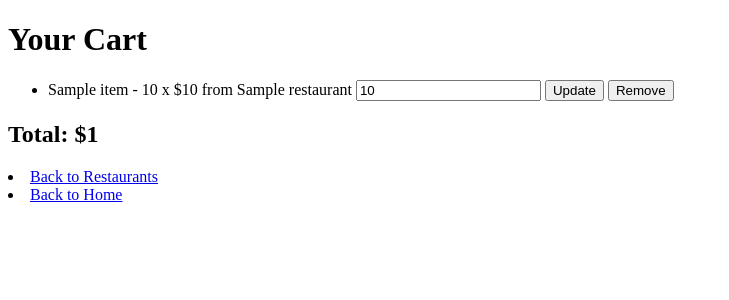
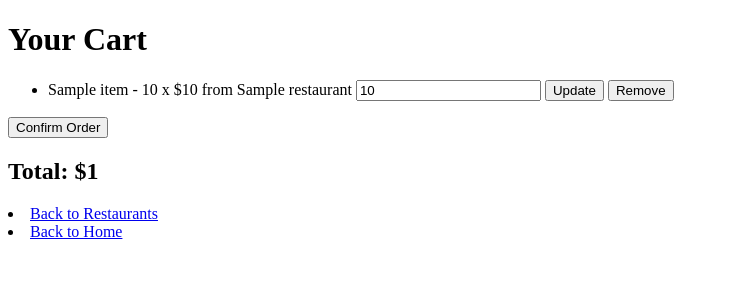
Before and after one commit to alyee18/Lari-Lari-MMU, a Flask app: template templates/cart.html in a window 1280 px wide. Shown: the top 300 px of the page, without its empty margins (0-729 px from the left). Run offline with Flask 3, Linux system fonts and the light colour scheme; the template is opened without the code that fills it: most values are stand-ins (such as "Sample title", 1, 10 or a date in 2020).

Commit message:
i add on a confirm order button so that user can place their order

```diff
--- a/app.py
+++ b/app.py
@@ -11,7 +11,7 @@ def home():
 def user(name):
     return f"Hello {name}!"
 
-#---------------------------------------------------------Restaurants Listing---------------------------------------------------------------------------------
+#--------------------------------------------------------------Buyer Page--------------------------------------------------------------------------------------
 @app.route("/restaurants")
 def restaurant_list():
     # Directly pass the full list of restaurants
@@ -113,6 +113,17 @@ restaurants = [
      "menu": {"Espresso": 5, "White Coffee": 4, "Black Coffee": 4, "Cake": 6, "Cookies": 3, "Pasta": 10}},
 ]
 
+@app.route("/confirm_order", methods=["POST"])
+def confirm_order():
+    cart_items = session.get("cart", [])
+    if not cart_items:
+        return redirect(url_for("view_cart"))
+
+    session.pop("cart", None)  # Clear the cart
+    return render_template("order_confirmation.html", message="Your order has been placed successfully!")
+
+# ---------------------------------------------------------------Runner Page------------------------------------------------------------------------------------
+
 
 if __name__ == "__main__":
     app.run(debug=True)
--- a/templates/cart.html
+++ b/templates/cart.html
@@ -7,6 +7,8 @@
 </head>
 <body>
     <h1>Your Cart</h1>
+
+    {% if cart_items %}
         <ul>
             {% for item in cart_items %}
                 <li>
@@ -23,6 +25,15 @@
                 </li>
             {% endfor %}
         </ul>
+
+        <form action="{{ url_for('confirm_order') }}" method="POST">
+            <button type="submit">Confirm Order</button>
+        </form>
+
+    {% else %}
+        <p>Your cart is empty.</p>
+    {% endif %}
+
     <h2>Total: ${{ total_price }}</h2>
     <li><a href="{{ url_for('restaurant_list') }}">Back to Restaurants</a></li>
     <li><a href="{{ url_for('home') }}">Back to Home</a></li>
```
Also changed, not shown: templates/order_confirmation.html (added, +12 -0 lines). Lines whose indentation alone changed are shown as unchanged.
